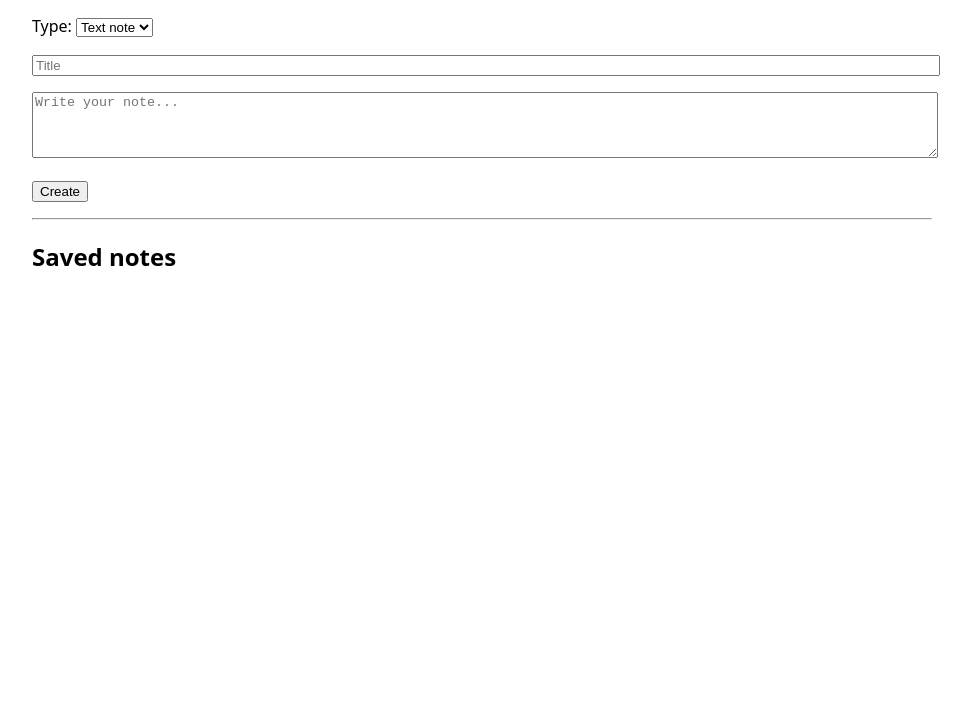
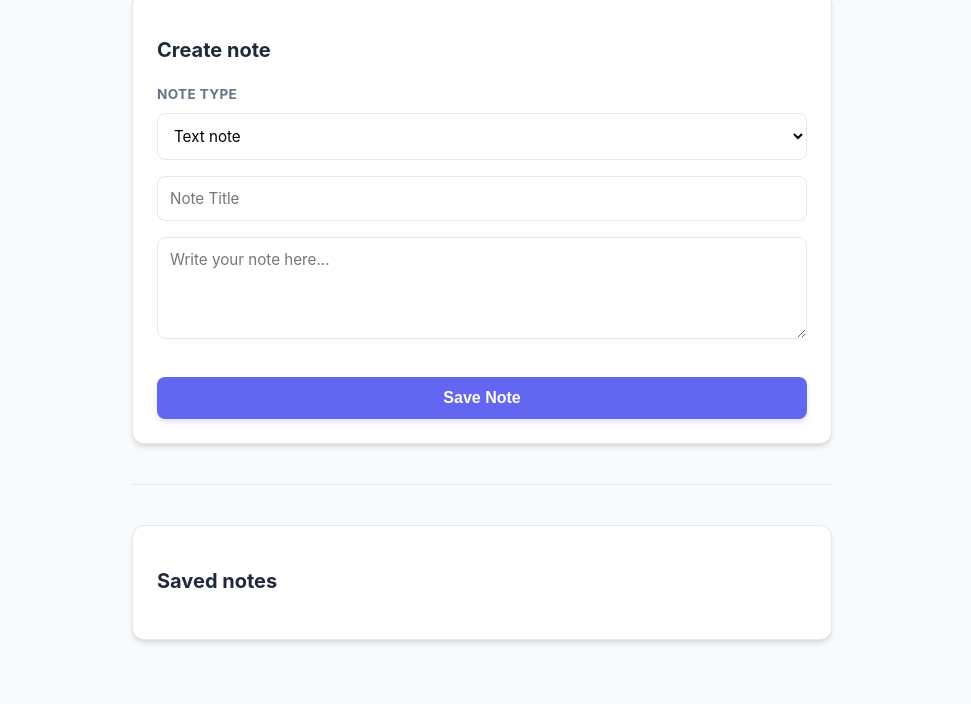
Before and after one commit to ayman32457/to-do-list, a website: page public/index.html in a window 1280 px wide. Shown: the part 140-844 px from the top of the page, without its empty margins (158-1129 px from the left). Before the commit the page ends 800 px from the top, so only its background shows below. Drawn offline with Linux system fonts and the light colour scheme; no server answers.

Commit message:
style update
styling was by ai

```diff
--- a/public/index.html
+++ b/public/index.html
@@ -5,10 +5,176 @@
     <meta name="viewport" content="width=device-width,initial-scale=1" />
     <title>Notes & Todo App</title>
     <style>
-      body { font-family: system-ui, -apple-system, Arial; padding: 1rem; max-width: 900px; margin: auto }
-      .note { border: 1px solid #ddd; padding: 0.6rem; margin-bottom: 0.6rem; border-radius: 6px }
-      .todo-item { display:flex; gap:8px; align-items:center }
-      button { cursor:pointer }
+      :root {
+        --primary: #6366f1;
+        --primary-hover: #4f46e5;
+        --bg: #f8fafc;
+        --card-bg: #ffffff;
+        --text-main: #1e293b;
+        --text-muted: #64748b;
+        --border: #e2e8f0;
+        --shadow: 0 4px 6px -1px rgb(0 0 0 / 0.1), 0 2px 4px -2px rgb(0 0 0 / 0.1);
+      }
+
+      body {
+        font-family: 'Inter', system-ui, -apple-system, sans-serif;
+        background-color: var(--bg);
+        color: var(--text-main);
+        line-height: 1.5;
+        padding: 2rem 1rem;
+        max-width: 700px;
+        margin: auto;
+      }
+
+      h1 {
+        font-weight: 800;
+        letter-spacing: -0.025em;
+        color: var(--primary);
+        text-align: center;
+        margin-bottom: 2rem;
+      }
+
+      h2 {
+        font-size: 1.25rem;
+        margin-bottom: 1.2rem;
+        color: var(--text-main);
+        font-weight: 700;
+      }
+
+      /* Container Cards */
+      section {
+        background: var(--card-bg);
+        padding: 1.5rem;
+        border-radius: 12px;
+        box-shadow: var(--shadow);
+        margin-bottom: 2rem;
+        border: 1px solid var(--border);
+      }
+
+      hr {
+        border: 0;
+        height: 1px;
+        background: var(--border);
+        margin: 2.5rem 0;
+      }
+
+      /* Form Elements */
+      .form-group {
+        margin-bottom: 1rem;
+      }
+
+      input, textarea, select {
+        font-family: inherit;
+        font-size: 0.95rem;
+        padding: 0.75rem;
+        border: 1px solid var(--border);
+        border-radius: 8px;
+        background: #fff;
+        transition: all 0.2s ease;
+        width: 100%;
+        box-sizing: border-box; /* Ensures padding doesn't break width */
+      }
+
+      input:focus, textarea:focus, select:focus {
+        outline: none;
+        border-color: var(--primary);
+        box-shadow: 0 0 0 3px rgba(99, 102, 241, 0.15);
+      }
+
+      label {
+        display: block;
+        font-size: 0.85rem;
+        font-weight: 700;
+        text-transform: uppercase;
+        letter-spacing: 0.025em;
+        margin-bottom: 0.5rem;
+        color: var(--text-muted);
+      }
+
+      /* Buttons */
+      button {
+        cursor: pointer;
+        background-color: var(--primary);
+        color: white;
+        border: none;
+        padding: 0.75rem 1.25rem;
+        border-radius: 8px;
+        font-weight: 600;
+        transition: all 0.2s;
+        display: inline-flex;
+        align-items: center;
+        justify-content: center;
+      }
+
+      button:hover {
+        background-color: var(--primary-hover);
+        transform: translateY(-1px);
+      }
+
+      button:active {
+        transform: translateY(0);
+      }
+
+      #add-item {
+        background-color: #f1f5f9;
+        color: var(--text-main);
+        border: 1px solid var(--border);
+        white-space: nowrap;
+      }
+
+      #add-item:hover {
+        background-color: var(--border);
+      }
+
+      #create {
+        width: 100%;
+        font-size: 1rem;
+        margin-top: 1rem;
+        box-shadow: 0 4px 6px -1px rgba(99, 102, 241, 0.2);
+      }
+
+      /* Todo specific layout */
+      .todo-input-group {
+        display: flex;
+        gap: 8px;
+        margin-top: 10px;
+      }
+
+      /* Saved Notes Styling */
+      .note {
+        background: white;
+        border: 1px solid var(--border);
+        padding: 1.25rem;
+        margin-bottom: 1rem;
+        border-radius: 10px;
+        transition: transform 0.2s, box-shadow 0.2s;
+      }
+
+      .note:hover {
+        transform: scale(1.01);
+        box-shadow: var(--shadow);
+      }
+
+      .note h3 {
+        margin: 0 0 0.5rem 0;
+        font-size: 1.1rem;
+        color: var(--text-main);
+      }
+
+      .todo-item {
+        display: flex;
+        gap: 10px;
+        align-items: center;
+        padding: 0.5rem 0;
+        border-bottom: 1px solid #f8fafc;
+      }
+
+      input[type="checkbox"] {
+        width: 1.2rem;
+        height: 1.2rem;
+        cursor: pointer;
+        accent-color: var(--primary);
+      }
     </style>
   </head>
   <body>
@@ -16,33 +182,44 @@
 
     <section>
       <h2>Create note</h2>
-      <label>Type: <select id="note-type">
-        <option value="text">Text note</option>
-        <option value="todo">Todo list</option>
-      </select></label>
+
+      <div class="form-group">
+        <label for="note-type">Note Type</label>
+        <select id="note-type">
+          <option value="text">Text note</option>
+          <option value="todo">Todo list</option>
+        </select>
+      </div>
 
       <div id="text-form">
-        <p><input id="text-title" placeholder="Title" style="width:100%"/></p>
-        <p><textarea id="text-content" placeholder="Write your note..." rows="4" style="width:100%"></textarea></p>
+        <div class="form-group">
+          <input id="text-title" placeholder="Note Title" />
+        </div>
+        <div class="form-group">
+          <textarea id="text-content" placeholder="Write your note here..." rows="4"></textarea>
+        </div>
       </div>
 
       <div id="todo-form" style="display:none">
-        <p><input id="todo-title" placeholder="Title" style="width:100%"/></p>
+        <div class="form-group">
+          <input id="todo-title" placeholder="List Title" />
+        </div>
         <div id="todo-items"></div>
-        <p>
-          <input id="new-todo-item" placeholder="New item" style="width:70%"/>
-          <button id="add-item">Add item</button>
-        </p>
+        <div class="todo-input-group">
+          <input id="new-todo-item" placeholder="Add a new task..." />
+          <button id="add-item">Add Item</button>
+        </div>
       </div>
 
-      <p><button id="create">Create</button></p>
+      <button id="create">Save Note</button>
     </section>
 
     <hr />
 
     <section>
       <h2>Saved notes</h2>
-      <div id="notes"></div>
+      <div id="notes">
+        </div>
     </section>
 
     <script src="/app.js"></script>
```
